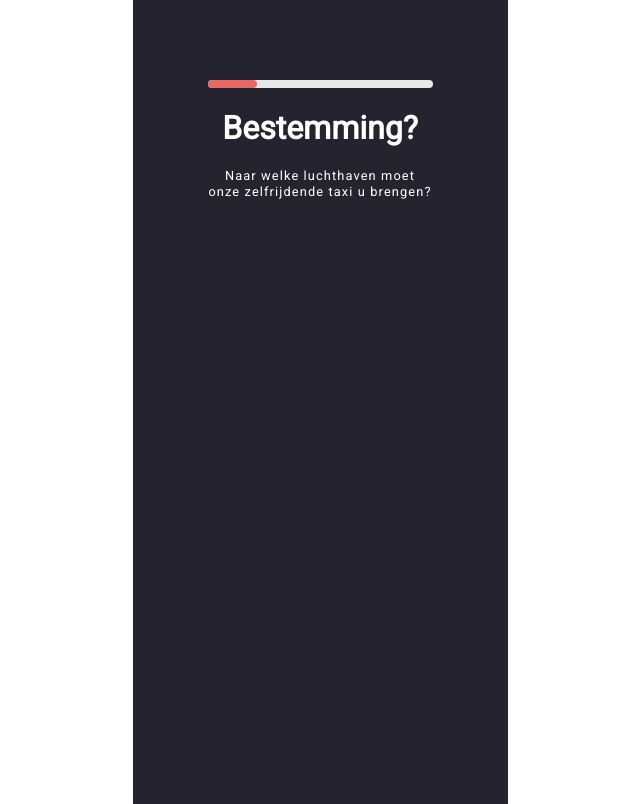
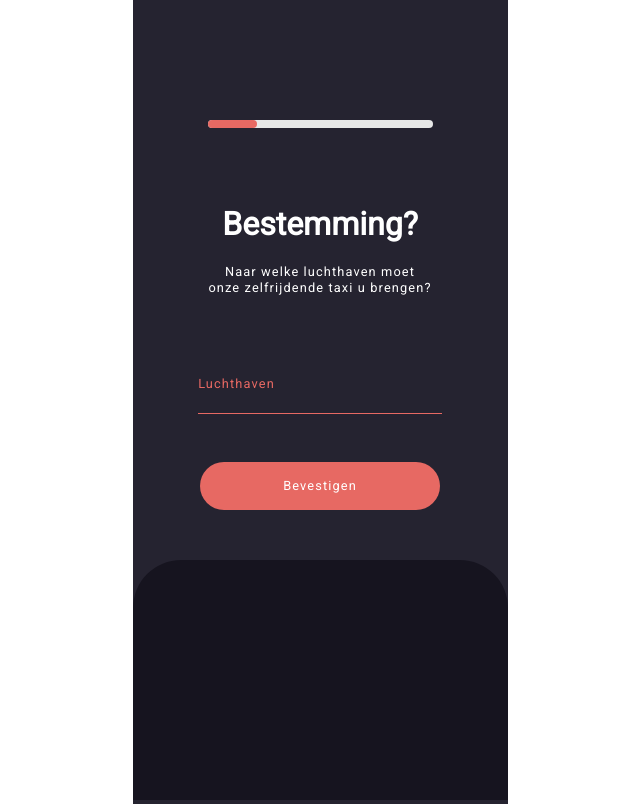
Before and after one commit to VicDebonne/debonne-quidousse, a website built with webpack: page src/index.html in a window 1280 px wide. Shown: the part 1600-2404 px from the top of the page, without its empty margins (320-960 px from the left). Built offline with nearby package versions, Linux system fonts and the light colour scheme; some packages are replaced by stand-ins of ours.

Commit message:
setup 3rd page #16

```diff
--- a/src/css/components/sections.css
+++ b/src/css/components/sections.css
@@ -11,7 +11,7 @@
 section{
   height: 100vh;
   background-color: var(--backgroundColor);
-  padding-top: 5rem;
+  padding-top: 7.5rem;
   position: relative;
 }
 
@@ -22,6 +22,7 @@ section{
   margin-left: calc(50% - 30%);
   background-color: rgb(231, 231, 231);
   border-radius: 10rem;
+  margin-bottom: 5rem;
   & > * { /* alles dat in deze div zit krijgt volgende styling: */
     position: absolute;
     height: 100%;
@@ -78,3 +79,15 @@ button{
   bottom: 10rem;
   border: none;
 }
+
+.previous-input{
+  width: 100%;
+  height: 5rem;
+  background: #16141F;
+  border-top-left-radius: 3rem;
+  border-top-right-radius: 3rem;
+  padding-bottom: 15rem;
+  position: absolute;
+  bottom: 0;
+  left: 0;
+}
--- a/src/index.html
+++ b/src/index.html
@@ -22,31 +22,37 @@
       <h1>Wat is uw adres?</h1>
       <p>Kies het adres waar<br>u opgepikt wilt worden.</p>
       <form action="later">
-        <div class="formSubmitStyle">
-          <label for="address">Adres</label>
-          <input type="text" name="address" id="address" class="textSubmit">
-        </div>
-        <button class="next-button" type="submit" name="next" value="">Volgende</button>
-      </form>
+      <div class="formSubmitStyle">
+        <label for="address">Adres</label>
+        <input type="text" name="address" id="address" class="textSubmit">
+      </div>
+      <button class="next-button" type="submit" name="next" value="">Volgende</button>
     </section>
 
     <section class="destination">
         <div class="loadbar"><div class="loading"></div></div>
         <h1>Bestemming?</h1>
         <p>Naar welke luchthaven moet<br>onze zelfrijdende taxi u brengen?</p>
-
+          <div class="formSubmitStyle">
+          <label for="airport">Luchthaven</label>
+          <input type="text" name="airport" id="airport" class="textSubmit">
+        </div>
+        <button class="next-button" type="submit" name="next" value="">Bevestigen</button>
+        <div class="previous-input"></div>
     </section>
 
     <section class="passengers">
       <div class="loadbar"><div class="loading"></div></div>
       <h1>Vrienden?</h1>
       <p>Met hoeveel passagiers wilt u gebruik<br>maken van Taxi Maxi?</p>
+      <div class="previous-input"></div>
     </section>
 
     <section class="when">
       <div class="loadbar"><div class="loading"></div></div>
       <h1>Wanneer?</h1>
       <p>Welke datum en welk uur wenst<br>u opgehaald te worden?</p>
+      <div class="previous-input"></div>
     </section>
 
     <section class="type">
@@ -59,29 +65,32 @@
       <div class="loadbar"><div class="loading"></div></div>
       <h1>Temperatuur?</h1>
       <p>Kies hier de temperatuur <br>van uw TM!</p>
+      <div class="previous-input"></div>
     </section>
 
     <section class="music">
       <div class="loadbar"><div class="loading"></div></div>
       <h1>Music maestro!</h1>
       <p>Geef hier de liedjes op die u wilt<br> horen tijdens uw rit!</p>
+      <div class="previous-input"></div>
     </section>
 
     <section class="friend">
       <div class="loadbar"><div class="loading"></div></div>
       <h1>TM uw vriend!</h1>
       <p>Wenst u een vriend in de auto? Dan biedt TM u de optie om onze taxi naar je dag te vragen!</p>
+      <div class="previous-input"></div>
     </section>
 
     <section class="color">
       <div class="loadbar"><div class="loading"></div></div>
       <h1>Final touch?</h1>
       <p>Welke kleur neonlampen wenst<br>u in The Seat?</p>
+      <div class="previous-input"></div>
     </section>
 
     <section class="overview">
-      <div class="loadbar"><div class="loading"></div></div>
-
+    </form>
     </section>
   </main>
 </body>
```
